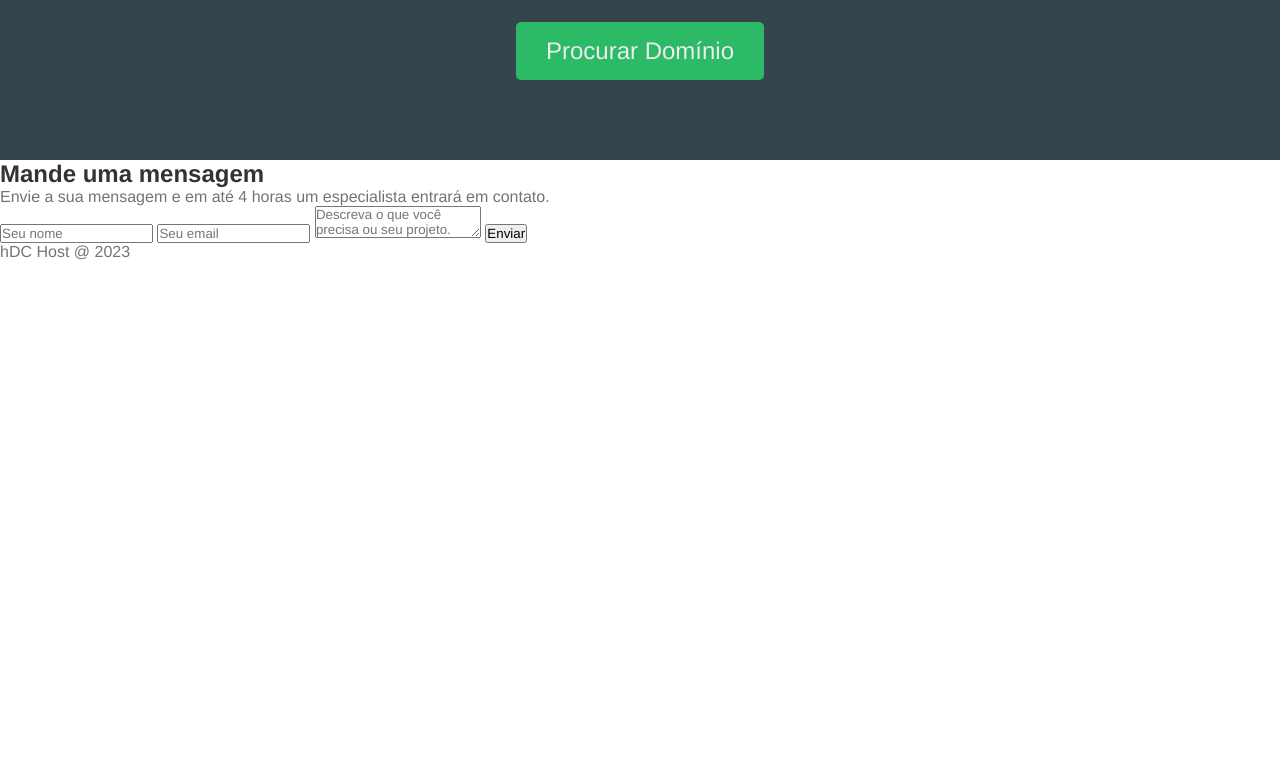
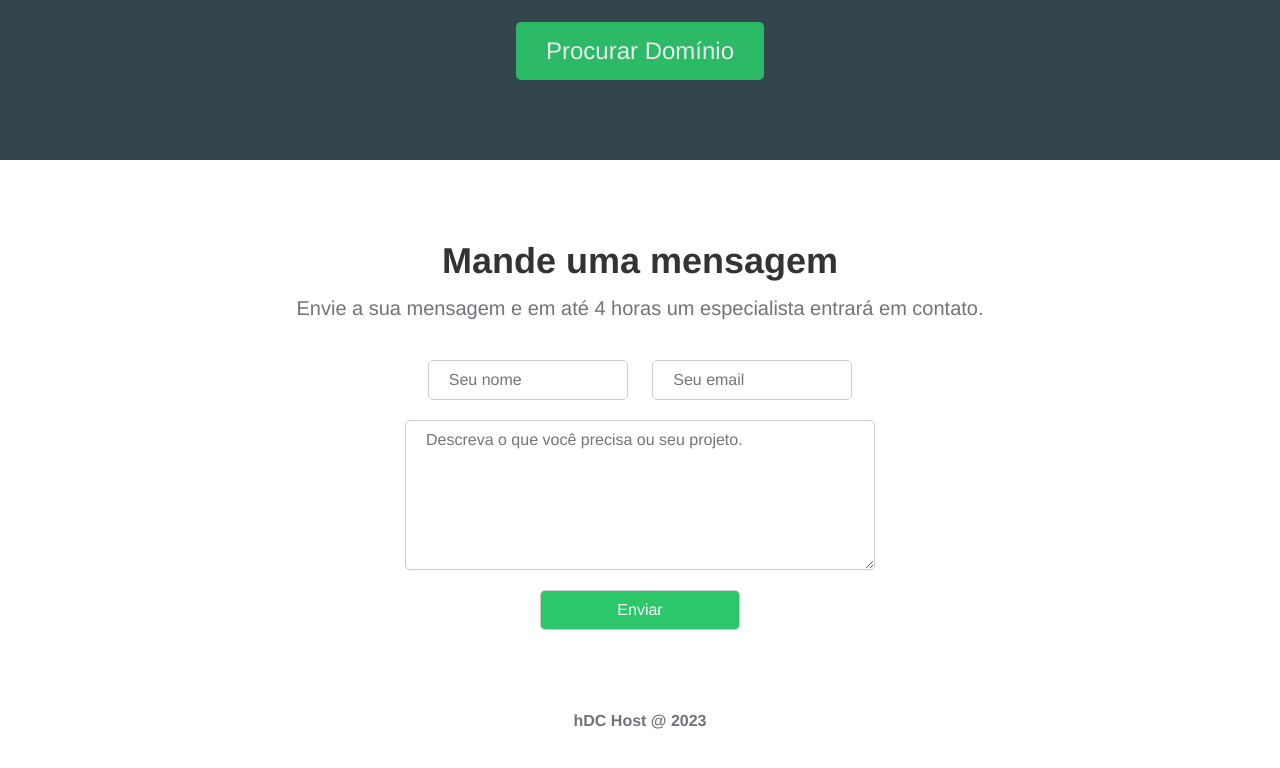
Before and after one commit to jcsalerno/hdc-host, a plain HTML site: page index.html in a window 1280 px wide. Shown: the part 1917-2685 px from the top of the page. Before the commit the page ends 2178 px from the top, so only its background shows below. Drawn offline with Linux system fonts and the light colour scheme.

Commit message:
Finalizando projeto

```diff
--- a/style.css
+++ b/style.css
@@ -254,3 +254,54 @@ nav {
 .searchdomain-container input[type="submit"]:hover {
   opacity: 1;
 }
+
+/* Formulário de Contato */
+
+.contact-container {
+  text-align: center;
+  padding: 5rem 0 2rem 0;
+}
+
+.contact-container h2 {
+  font-size: 36px;
+  margin-bottom: 15px;
+}
+
+.contact-container p {
+  font-size: 20px;
+  margin-bottom: 40px;
+}
+
+.contact-container input,
+.contact-container textarea {
+  width: 200px;
+  padding: 10px 20px;
+  font-size: 16px;
+  border-radius: 5px;
+  border: 1px solid #ccc;
+  margin: 0 10px 20px;
+}
+
+.contact-container textarea {
+  display: block;
+  margin: 0 auto 20px;
+  width: 470px;
+  height: 150px;
+  resize: vertical;
+}
+
+.contact-container input[type="submit"] {
+  display: block;
+  margin: 0 auto;
+  background-color: #2cc76a;
+  color: #fff;
+  cursor: pointer;
+}
+
+/* Footer */
+
+footer {
+  text-align: center;
+  font-weight: bold;
+  margin: 50px 0 100px;
+}
```
Also changed, not shown: img/foto-final.png (added).
